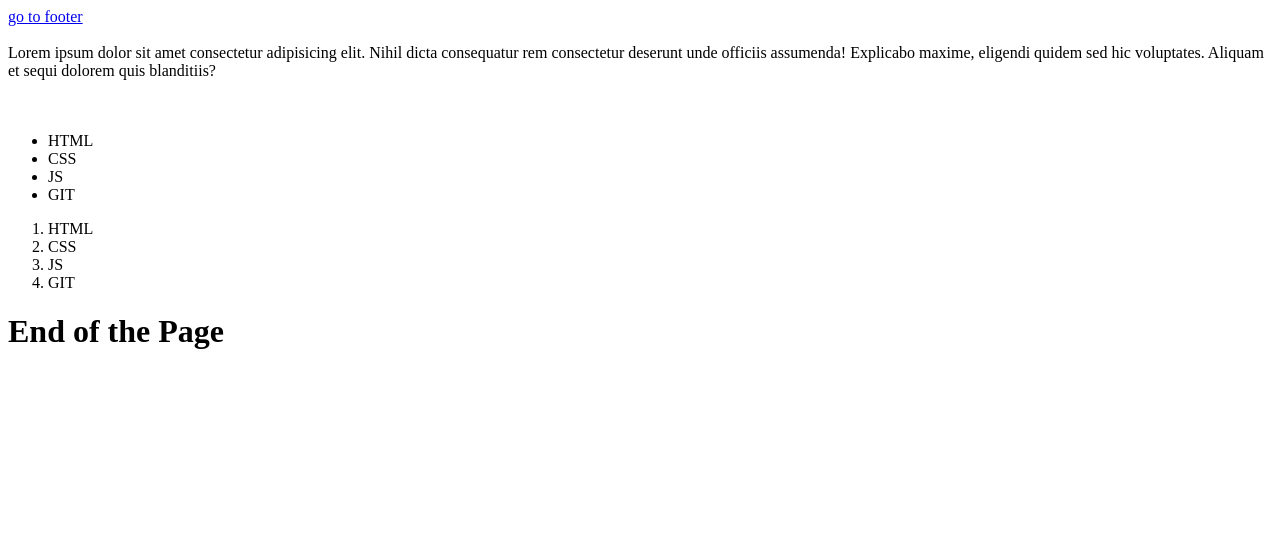
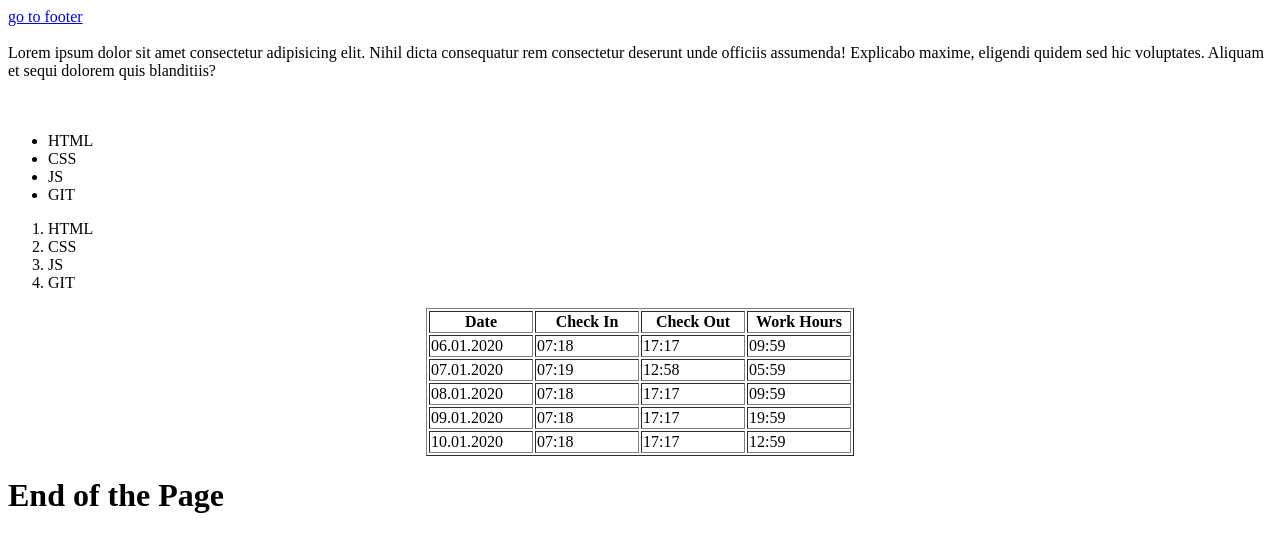
Before and after one commit to nader14y/fullstackb-html2, a plain HTML site: page index.html in a window 1280 px wide. Drawn offline with Linux system fonts and the light colour scheme.

Commit message:
Table added

```diff
--- a/index.html
+++ b/index.html
@@ -28,6 +28,47 @@
         <li>GIT</li>
     </ol>
 
+    <table border="1" align="center">
+        <tr>
+            <th width="100">Date</th>
+            <th width="100">Check In</th>
+            <th width="100">Check Out</th>
+            <th width="100">Work Hours</th>
+        </tr>
+        <tr>
+            <td>06.01.2020</td>
+            <td>07:18</td>
+            <td>17:17</td>
+            <td>09:59</td>
+        </tr>
+        <tr>
+            <td>07.01.2020</td>
+            <td>07:19</td>
+            <td>12:58</td>
+            <td>05:59</td>
+        </tr>
+        <tr>
+            <td>08.01.2020</td>
+            <td>07:18</td>
+            <td>17:17</td>
+            <td>09:59</td>
+        </tr>
+        <tr>
+            <td>09.01.2020</td>
+            <td>07:18</td>
+            <td>17:17</td>
+            <td>19:59</td>
+        </tr>
+        <tr>
+            <td>10.01.2020</td>
+            <td>07:18</td>
+            <td>17:17</td>
+            <td>12:59</td>
+        </tr>
+
+    </table>
+
+
     <h1 id="headingend">End of the Page</h1>
 
 </body>
```
